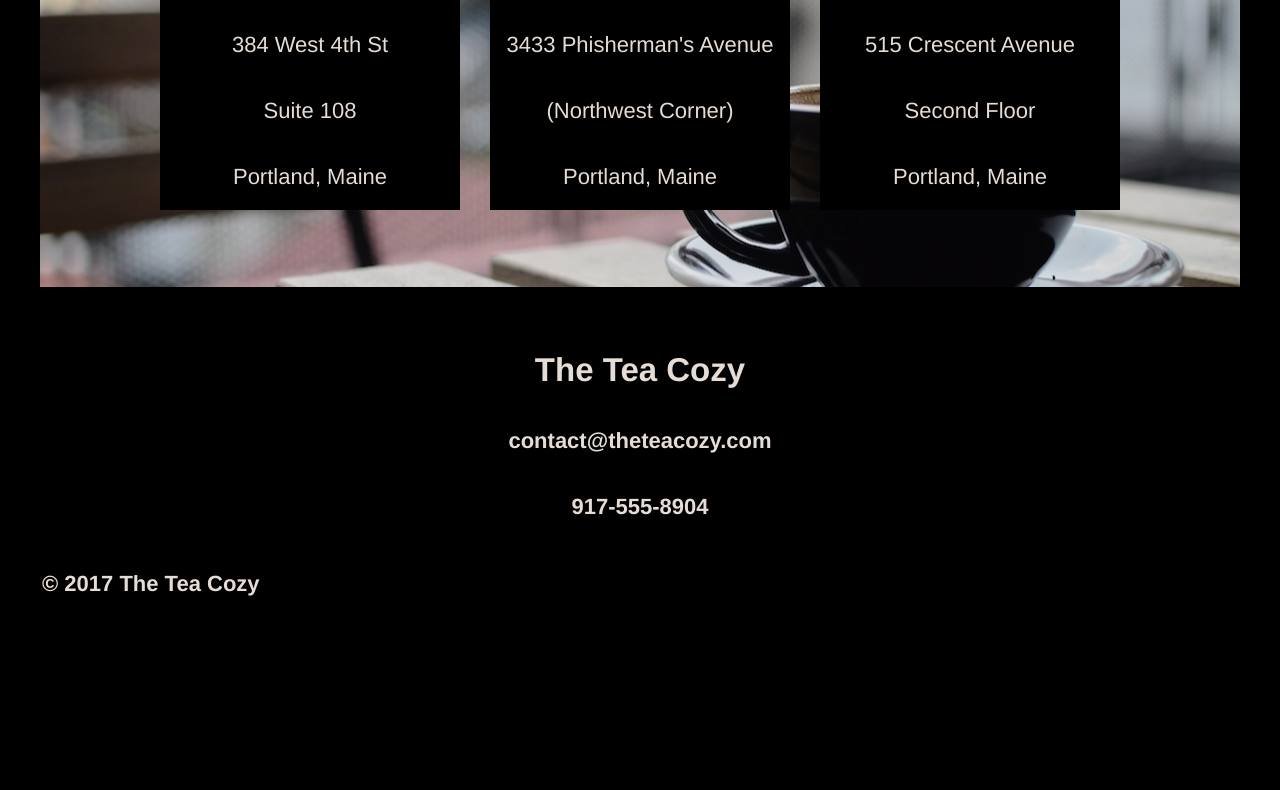
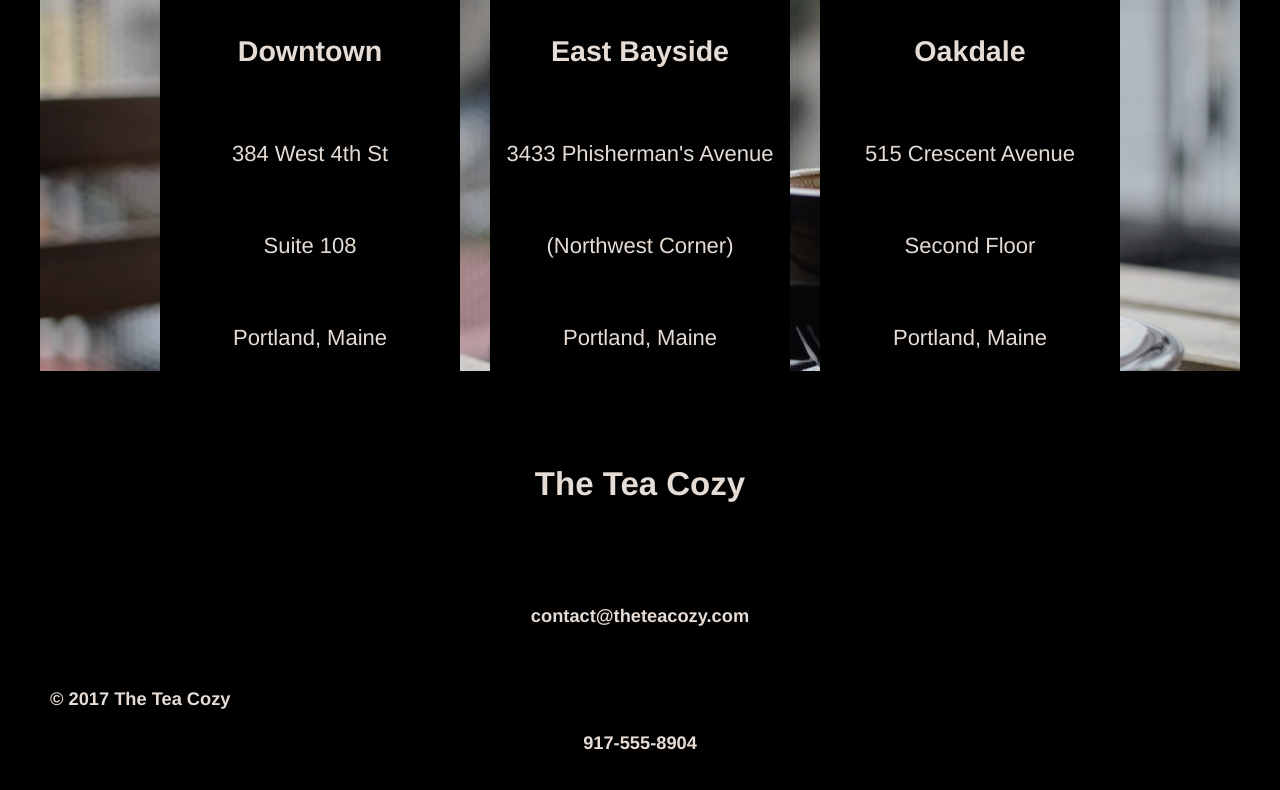
Before and after one commit to techbecca/tea-cozy, a plain HTML site: page index.html in a window 1280 px wide. Shown: the part 1792-2582 px from the top of the page. Before the commit the page ends 2429 px from the top, so only its background shows below. Drawn offline with Linux system fonts and the light colour scheme.

Commit message:
Remove reset.css file

```diff
--- a/css/reset.css
+++ /dev/null
@@ -1,48 +0,0 @@
-/* http://meyerweb.com/eric/tools/css/reset/
-   v2.0 | 20110126
-   License: none (public domain)
-*/
-
-html, body, div, span, applet, object, iframe,
-h1, h2, h3, h4, h5, h6, p, blockquote, pre,
-a, abbr, acronym, address, big, cite, code,
-del, dfn, em, img, ins, kbd, q, s, samp,
-small, strike, strong, sub, sup, tt, var,
-b, u, i, center,
-dl, dt, dd, ol, ul, li,
-fieldset, form, label, legend,
-table, caption, tbody, tfoot, thead, tr, th, td,
-article, aside, canvas, details, embed,
-figure, figcaption, footer, header, hgroup,
-menu, nav, output, ruby, section, summary,
-time, mark, audio, video {
-	margin: 0;
-	padding: 0;
-	border: 0;
-	font-size: 100%;
-	font: inherit;
-	vertical-align: baseline;
-}
-/* HTML5 display-role reset for older browsers */
-article, aside, details, figcaption, figure,
-footer, header, hgroup, menu, nav, section {
-	display: block;
-}
-body {
-	line-height: 1;
-}
-ol, ul {
-	list-style: none;
-}
-blockquote, q {
-	quotes: none;
-}
-blockquote:before, blockquote:after,
-q:before, q:after {
-	content: '';
-	content: none;
-}
-table {
-	border-collapse: collapse;
-	border-spacing: 0;
-}
--- a/index.html
+++ b/index.html
@@ -5,7 +5,6 @@
   <meta charset="UTF-8">
   <meta name="viewport" content="width=device-width, initial-scale=1.0">
   <meta http-equiv="X-UA-Compatible" content="ie=edge">
-  <link rel="stylesheet" href="css/reset.css" type="text/css">
   <link rel="stylesheet" href="css/style.css" type="text/css">
   <title>Tea Cozy - Tea Shop</title>
 </head>
```
